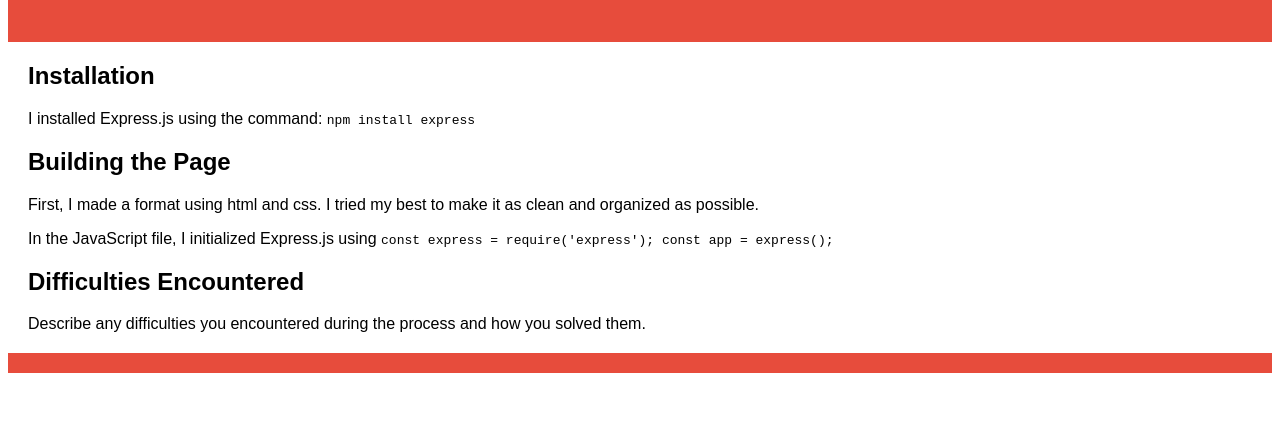
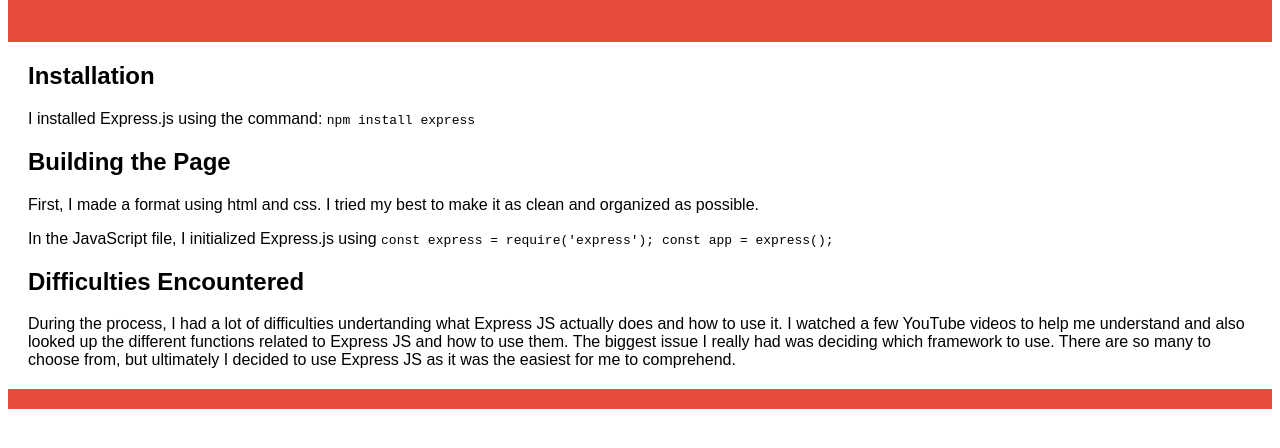
Before and after one commit to Youssef-Mezher/Lab10-ymezher, a plain HTML site: page index.html in a window 1280 px wide. Shown: the part 166-614 px from the top of the page. Drawn offline with Linux system fonts and the light colour scheme.

Commit message:
Add files via upload

```diff
--- a/index.html
+++ b/index.html
@@ -22,7 +22,7 @@
     </section>
     <section>
         <h2>Difficulties Encountered</h2>
-        <p>Describe any difficulties you encountered during the process and how you solved them.</p>
+        <p>During the process, I had a lot of difficulties undertanding what Express JS actually does and how to use it. I watched a few YouTube videos to help me understand and also looked up the different functions related to Express JS and how to use them. The biggest issue I really had was deciding which framework to use. There are so many to choose from, but ultimately I decided to use Express JS as it was the easiest for me to comprehend.</p>
 
     </section>
     <footer>
```
